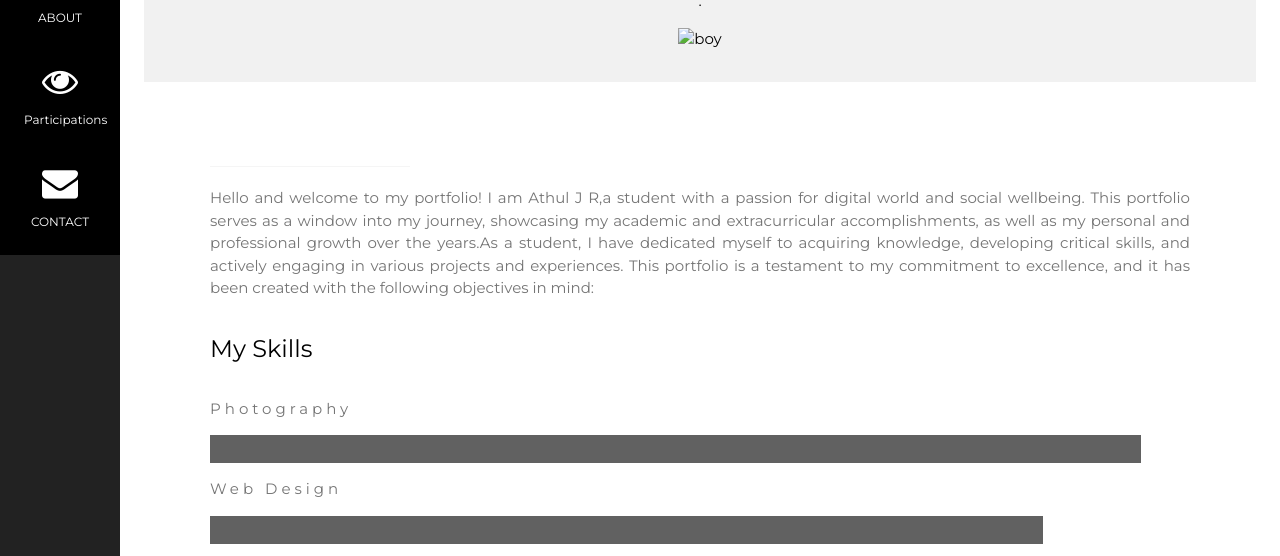
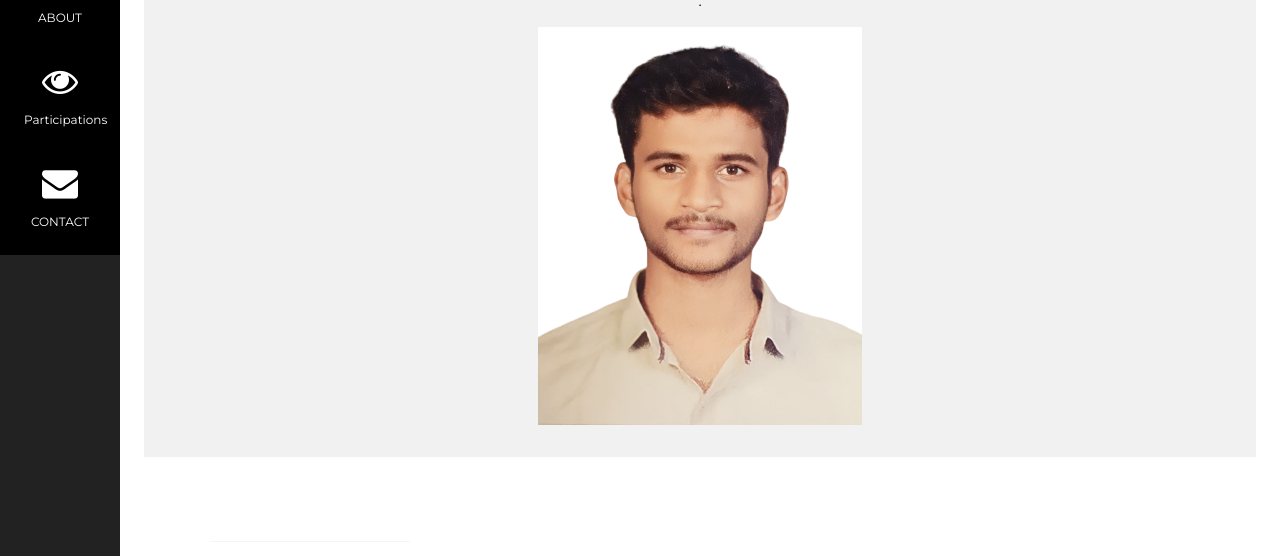
Before and after one commit to Athul-20/portfolio.github.io, a plain HTML site: page index.html in a window 1280 px wide. Shown: the part 213-769 px from the top of the page. Drawn offline with nearby package versions, Linux system fonts and the light colour scheme.

Commit message:
Update index.html

```diff
--- a/index.html
+++ b/index.html
@@ -56,7 +56,7 @@ body, h1,h2,h3,h4,h5,h6 {font-family: "Montserrat", sans-serif}
   <header class="w3-container w3-padding-32 w3-center w3-light-grey" id="home">
     <h1 class="w3-jumbo"><span class="w3-hide-small">I'm</span>Athul J R.</h1>
     <p>Student and Freelancer</p>.</p>
-    <img src="profile1.jpg" alt="boy" class="w3-image" style="width: 30%;">
+    <img src="profile1.png" alt="boy" class="w3-image" style="width: 30%;">
   </header>
 
   <!-- About Section -->
```
